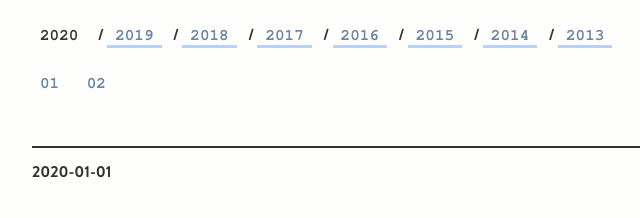
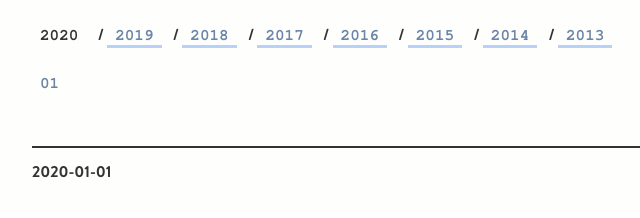
Before and after one commit to mareksivak/zapisky, a plain HTML site: page index.html in a window 1280 px wide. Shown: the part 582-800 px from the top of the page, 248-888 px from the left. Drawn offline with nearby package versions, Linux system fonts and the light colour scheme.

Commit message:
Update index.html

```diff
--- a/index.html
+++ b/index.html
@@ -60,8 +60,8 @@
         </div>
         <div class="subnavigation">
             <a class="subnavigation--item" href="#jan">01</a>
-            <a class="subnavigation--item" href="#feb">02</a>
-           <!-- <a class="subnavigation--item" href="#mar">03</a>
+           <!-- <a class="subnavigation--item" href="#feb">02</a>
+            <a class="subnavigation--item" href="#mar">03</a>
             <a class="subnavigation--item" href="#apr">04</a>
             <a class="subnavigation--item" href="#may">05</a>
             <a class="subnavigation--item" href="#jun">06</a>
@@ -395,7 +395,7 @@
 <br>-You have to be very brave to get up out of your quilt in winter.
 <br><br>
 
-<br>Prechádzka v Yuen Long parku.x
+<br>Prechádzka v Yuen Long parku
 <br><br>
 
 
```
